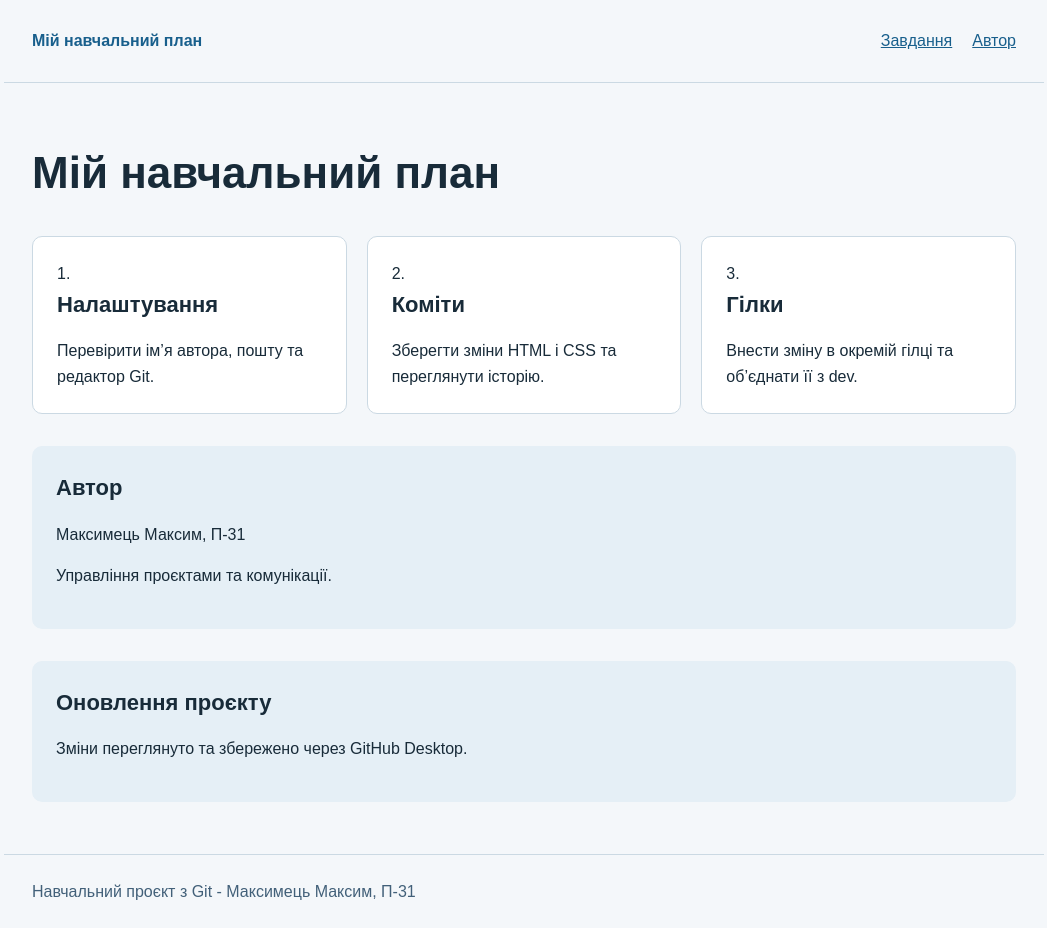
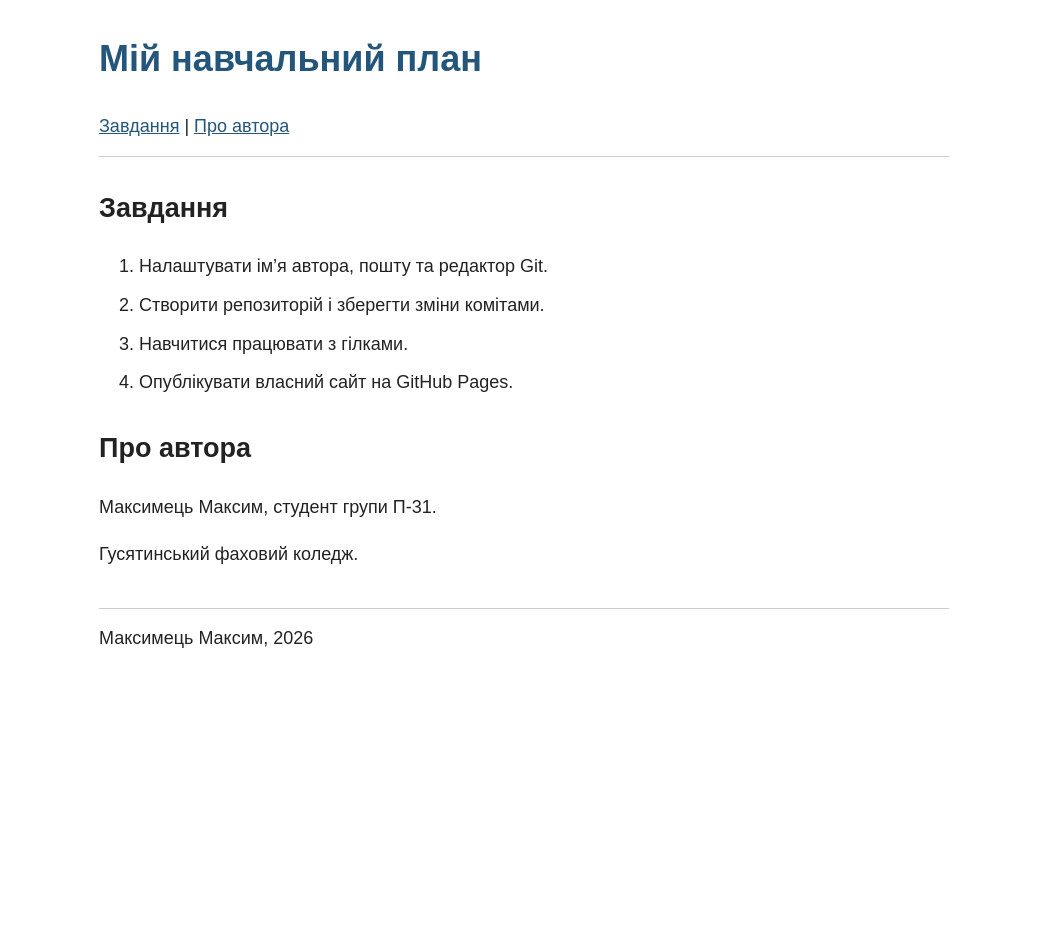
Before and after one commit to maksym-maksymets/maksym-maksymets.github.io, a plain HTML site: page index.html in a window 1280 px wide. Shown: the whole page, without its empty margins (116-1163 px from the left). After the commit the page ends 800 px from the top, so only its background shows below. Drawn offline with Linux system fonts and the light colour scheme.

Commit message:
Simplify website layout

```diff
--- a/css/main.css
+++ b/css/main.css
@@ -1,24 +1,16 @@
-* { box-sizing: border-box; }
-body { margin: 0; font-family: Arial, sans-serif; }
-/* Спільні кольори, відступи та ширина сторінки. */
-body { background: #f4f7fa; color: #182b39; line-height: 1.6; }
-main, .header { max-width: 1040px; margin: auto; padding: 28px; }
-a { color: #185f8c; }
-.header { display: flex; justify-content: space-between; align-items: center; gap: 20px; border-bottom: 1px solid #cbd9e3; }
-.logo { font-weight: bold; text-decoration: none; }
-nav { display: flex; gap: 20px; }
-/* Картки з темами лабораторних робіт. */
-h1 { font-size: clamp(28px, 4vw, 44px); line-height: 1.2; }
-h2 { margin: 0 0 8px; font-size: 22px; }
-.tasks { display: grid; grid-template-columns: repeat(3, 1fr); gap: 20px; padding: 0; list-style-position: inside; }
-.tasks li { padding: 24px; background: white; border: 1px solid #cbd9e3; border-radius: 10px; }
-.tasks p { margin-bottom: 0; }
-/* Відомості про автора та розміщення на вузьких екранах. */
-.author { margin-top: 32px; padding: 24px; background: #e5eff6; border-radius: 10px; }
-@media (max-width: 650px) {
-  .header { align-items: flex-start; flex-direction: column; }
-  .tasks { grid-template-columns: 1fr; }
+body {
+  max-width: 850px;
+  margin: 30px auto;
+  padding: 0 20px;
+  font-family: Arial, sans-serif;
+  font-size: 18px;
+  line-height: 1.6;
+  color: #222;
+  background: white;
 }
-
-/* Нижній блок сторінки після першої публікації. */
-footer { max-width: 1040px; margin: 24px auto 0; padding: 24px 28px; border-top: 1px solid #cbd9e3; color: #426079; }
+h1 { color: #24557a; }
+header { border-bottom: 1px solid #ccc; padding-bottom: 15px; }
+a { color: #24557a; }
+section { margin-top: 30px; }
+li { margin-bottom: 10px; }
+footer { margin-top: 40px; border-top: 1px solid #ccc; padding-top: 15px; }
--- a/index.html
+++ b/index.html
@@ -5,36 +5,28 @@
   <meta name="viewport" content="width=device-width, initial-scale=1">
   <title>Навчальний план - Максимець Максим</title>
   <link rel="stylesheet" href="css/main.css">
-  <script src="js/main.js" defer></script>
 </head>
 <body>
-  <!-- Навігація між завданнями та відомостями про автора. -->
-  <header class="header">
-    <a class="logo" href="#">Мій навчальний план</a>
-    <nav aria-label="Основна навігація"><a href="#tasks">Завдання</a> <a href="#author">Автор</a></nav>
+  <header>
+    <h1>Мій навчальний план</h1>
+    <nav><a href="#tasks">Завдання</a> | <a href="#author">Про автора</a></nav>
   </header>
   <main>
-    <!-- Теми для повторення перед заняттям. -->
     <section id="tasks">
-      <h1>Мій навчальний план</h1>
-      <ol class="tasks">
-        <li><h2>Налаштування</h2><p>Перевірити ім’я автора, пошту та редактор Git.</p></li>
-        <li><h2>Коміти</h2><p>Зберегти зміни HTML і CSS та переглянути історію.</p></li>
-        <li><h2>Гілки</h2><p>Внести зміну в окремій гілці та об’єднати її з dev.</p></li>
+      <h2>Завдання</h2>
+      <ol>
+        <li>Налаштувати ім’я автора, пошту та редактор Git.</li>
+        <li>Створити репозиторій і зберегти зміни комітами.</li>
+        <li>Навчитися працювати з гілками.</li>
+        <li>Опублікувати власний сайт на GitHub Pages.</li>
       </ol>
     </section>
-    <!-- Автор навчального проєкту. -->
-    <section id="author" class="author">
-      <h2>Автор</h2><p>Максимець Максим, П-31</p>
-      <p>Управління проєктами та комунікації.</p>
-    </section>
-    <!-- Зміна для перевірки GitHub Desktop. -->
-    <section class="author" id="desktop-note">
-      <h2>Оновлення проєкту</h2>
-      <p>Зміни переглянуто та збережено через GitHub Desktop.</p>
+    <section id="author">
+      <h2>Про автора</h2>
+      <p>Максимець Максим, студент групи П-31.</p>
+      <p>Гусятинський фаховий коледж.</p>
     </section>
   </main>
-  <!-- Підсумковий блок сторінки. -->
-  <footer>Навчальний проєкт з Git - Максимець Максим, П-31</footer>
+  <footer>Максимець Максим, 2026</footer>
 </body>
 </html>
```
